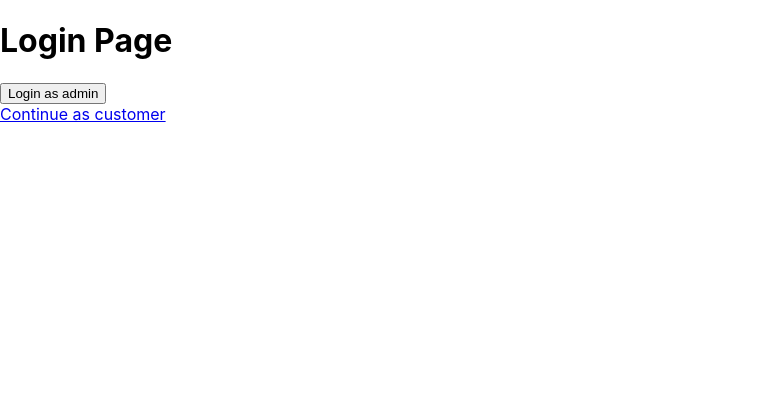
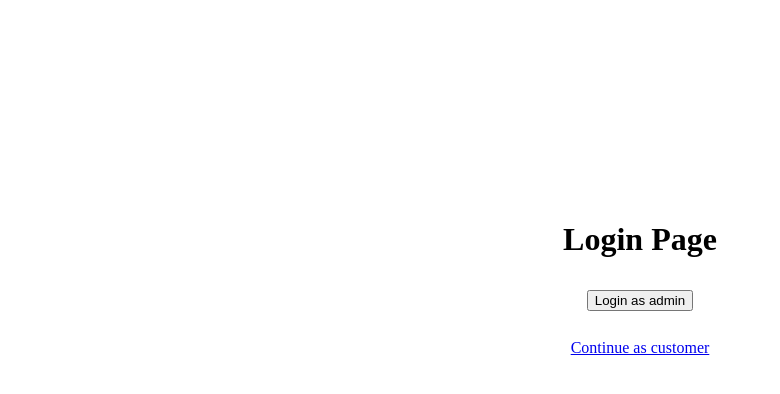
Before and after one commit to ericdarlucio/uplift-projects, a React (Create React App) app in the folder p3-react-app/: page / in a window 1280 px wide. Shown: the top 394 px of the page, without its empty margins (0-780 px from the left). Built offline with nearby package versions, Linux system fonts and the light colour scheme.

Commit message:
feat: Add Login css

```diff
--- a/p3-react-app/src/App.js
+++ b/p3-react-app/src/App.js
@@ -12,7 +12,7 @@ const App = () => {
     <>
       <Routes>
         <Route path='/' element={<Login />}></Route>
-        <Route path='/admin' element={<Admin />}></Route>
+        <Route path='/sikretongmalupet' element={<Admin />}></Route>
         <Route path='/customer' element={<Customer />}></Route>
         <Route path='/customer/form' element={<CustomerForm />}></Route>
         <Route path='/customer/order' element={<CustomerOrder />}></Route>
--- a/p3-react-app/src/index.css
+++ b/p3-react-app/src/index.css
@@ -1,13 +1,6 @@
 body {
-  margin: 0;
-  font-family: -apple-system, BlinkMacSystemFont, 'Segoe UI', 'Roboto', 'Oxygen',
-    'Ubuntu', 'Cantarell', 'Fira Sans', 'Droid Sans', 'Helvetica Neue',
-    sans-serif;
-  -webkit-font-smoothing: antialiased;
-  -moz-osx-font-smoothing: grayscale;
+  margin: 0px;
+  padding: 0px;
+  box-sizing: border-box;
+  font-family: 'Rockwell';
 }
-
-code {
-  font-family: source-code-pro, Menlo, Monaco, Consolas, 'Courier New',
-    monospace;
-}
--- a/p3-react-app/src/pages/Login.css
+++ b/p3-react-app/src/pages/Login.css
@@ -1,3 +1,31 @@
+.Login-container {
+  margin: 200px 100px;
+  display: flex;
+  justify-content: center;
+  flex-direction: column;
+  align-items: center;
+}
+
 .Login-modal {
+  background-color: aliceblue;
+  position: fixed;
+  top: 30%;
+  left: 42.5%;
   border: 2px solid black;
+  padding: 10px;
 }
+
+.Login-modal form {
+  display: flex;
+  flex-direction: column;
+  justify-content: center;
+  align-items: left;
+}
+
+.Login-modal label {
+  text-align: left;
+}
+
+.Login-container button {
+  margin: 10px 0px;
+}
--- a/p3-react-app/src/pages/Login.js
+++ b/p3-react-app/src/pages/Login.js
@@ -15,7 +15,7 @@ const Login = () => {
   const checkCredentials = (e) => {
     e.preventDefault();
     if ( username === 'admin' && password === '1234'){
-      navigate('/admin');
+      navigate('/sikretongmalupet');
     }else {
       alert('Incorrect username or password');
       setPassword('');
@@ -24,7 +24,7 @@ const Login = () => {
   }
 
   return (
-    <>
+    <div className='Login-container'>
       <h1>Login Page</h1>
       <button
         onClick={() => setShowForm(!showForm)}
@@ -39,14 +39,12 @@ const Login = () => {
               value={username}
               onChange={(e) => setUsername(e.target.value)}
             ></input>
-            <br></br>
             <label>Password:</label>
             <input
               type='password'
               value={password}
               onChange={(e) => setPassword(e.target.value)}
             ></input>
-            <br></br>
             <button
               onClick={checkCredentials}
             >Login</button>
@@ -56,7 +54,7 @@ const Login = () => {
       }
       <br></br>
       <Link to='/customer'><span>Continue as customer</span></Link>
-    </>
+    </div>
   )
 }
 
--- a/p3-react-app/src/redux/reducer.js
+++ b/p3-react-app/src/redux/reducer.js
@@ -1,5 +1,5 @@
 const initialState = {
-
+  orders: []
 };
 
 
--- a/p3-react-app/src/redux/store.js
+++ b/p3-react-app/src/redux/store.js
@@ -1,6 +1,5 @@
 import { configureStore } from '@reduxjs/toolkit';
 import reducer from './reducer';
-
 
 const store = configureStore({reducer: reducer});
 
```
